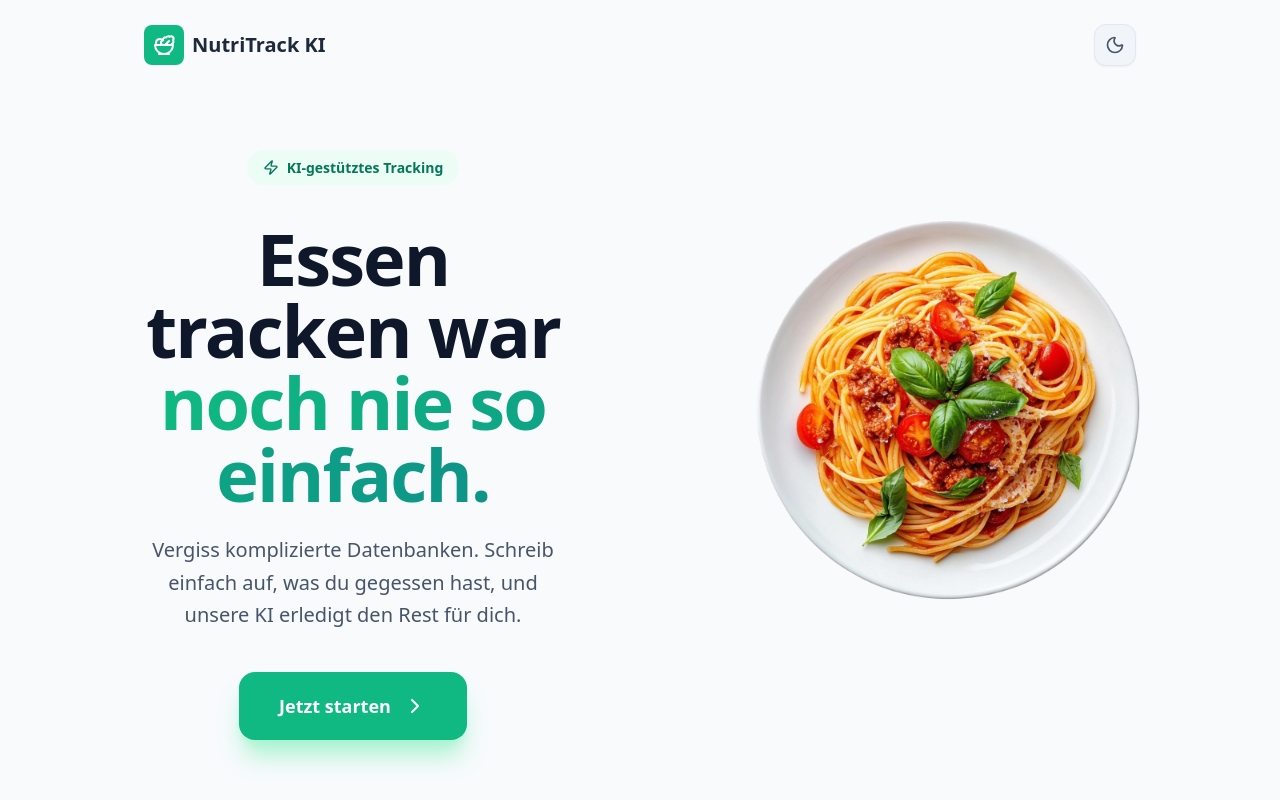
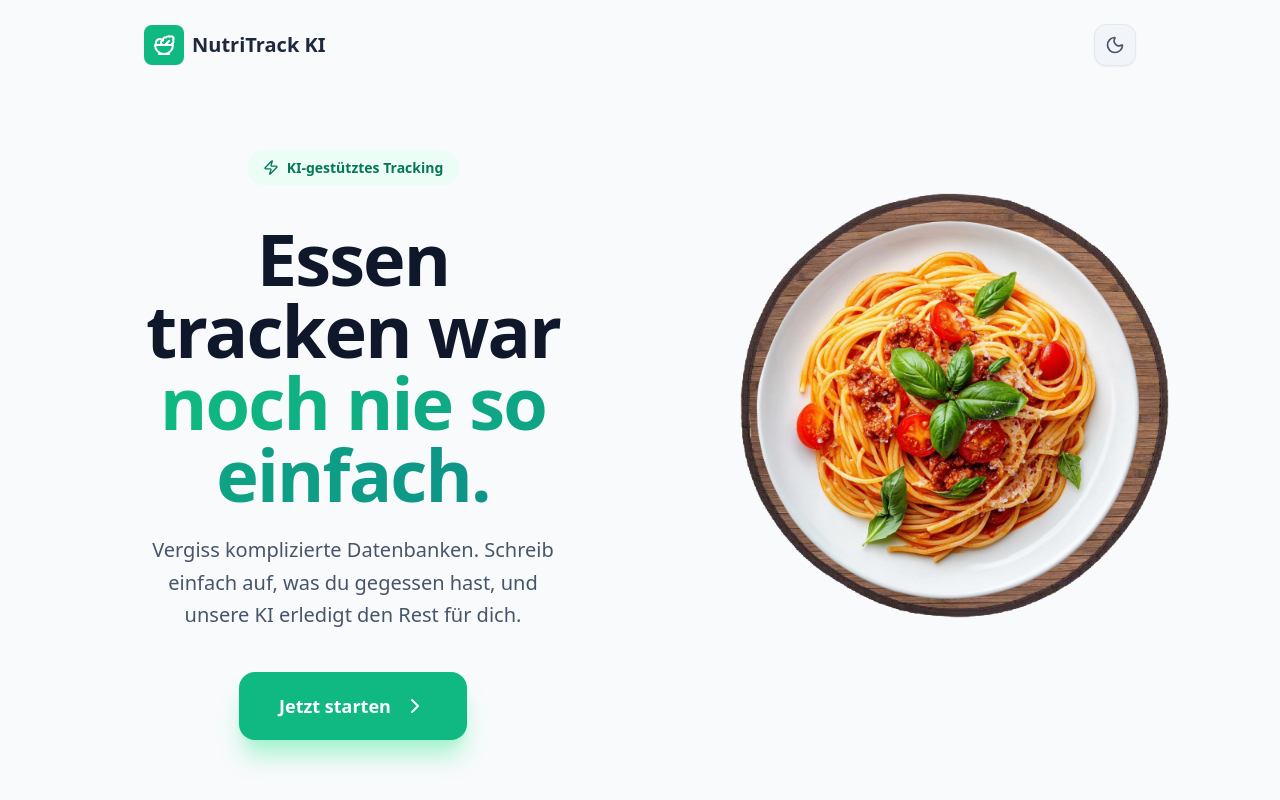
Before and after one commit to SerhiiBab/nutritrack, a React (Vite) app: page / in a window 1280 px wide. Shown: the top 800 px of the page. Built offline with nearby package versions, Linux system fonts and the light colour scheme.

Commit message:
HeroBild eingestellt

```diff
--- a/components/HeroBild/HeroBild.css
+++ b/components/HeroBild/HeroBild.css
@@ -13,5 +13,5 @@
 
 .teppich {
     width: 450px;
-    z-index: -1;
+    z-index: 0;
 }
```
